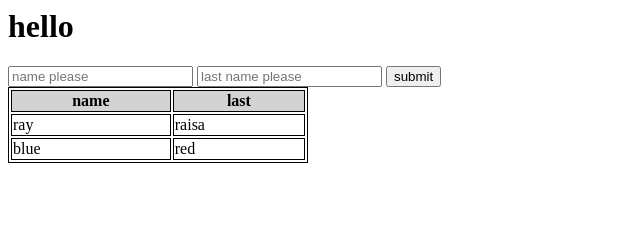
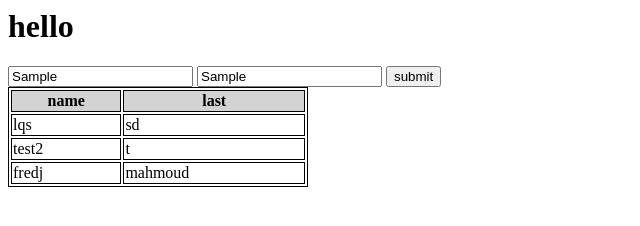
Before and after one commit to RaisingRay/TweakersTools, a plain HTML site: page index.html in a window 1280 px wide. Both pictures are taken after typing "Sample", "Sample" into the empty fields and a click on the button "submit". Shown: the whole page, without its empty margins (0-640 px from the left). Drawn offline with Linux system fonts and the light colour scheme.

Commit message:
On branch master

```diff
--- a/Raising.js
+++ b/Raising.js
@@ -1,20 +1,30 @@
 //using my function
 function addRowData(){
   var table=document.getElementsByTagName("table")[0];
-  var name=document.getElementById("name").value;
-  var last=document.getElementById("last").value;
-  document.getElementById("name").value='';
-  document.getElementById("last").value='';
-  //this is it
+  jsonList=
+    [
+          {"name":"fredj","last":"mahmoud"},
+          {"name":"test2","last":"t"},
+          {"name":"lqs","last":"sd"}
+    ];
 
- //addTR(table,["test1","test2"]);
- //addTHead(table,["test1","test2"]);
-  //addTR(table,[name,last]);
+    addTable(table,jsonList);
+
+
 }
 
-//still in testing so i might not use all var from functions
 
-//this is the fuction to used
+
+
+function addTable(table,jsonlist){
+  addTHead(table,Object.keys(jsonList[0]));
+  for(var i=0;i<jsonList.length;i++){
+    addTR(table, Object.values(jsonList[i]));
+  };
+}
+
+
+//this is the fuction used
 //takes table and an array of data to insert it to the table on first row
 function addTR(table, arrayOfData){
   //takes the first row of the table
--- a/index.html
+++ b/index.html
@@ -10,16 +10,8 @@
 
   <table>
     <thead>
-      <th>name</th>
-      <th>last</th>
     </thead>
     <tbody>
-      <tr>
-        <td>ray</td> <td>raisa</td>
-      </tr>
-      <tr>
-        <td>blue</td> <td>red</td>
-      </tr>
     </tbody>
   </table>
 
--- a/style.css
+++ b/style.css
@@ -5,6 +5,7 @@ table, th ,td{
 th{
   background: lightgrey;
   cursor: default;
+  transition: 0.3s linear;
 }
 
 th:hover{
```
